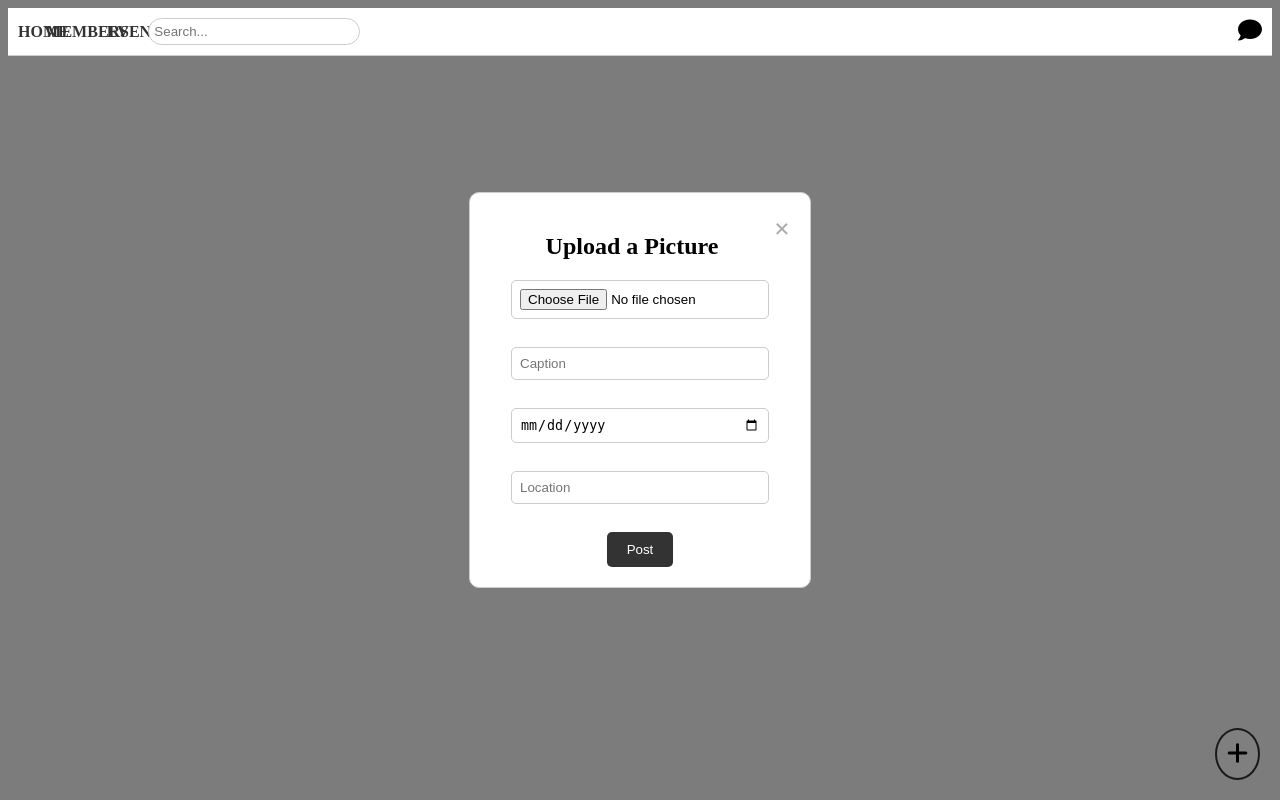
After one commit to danial-haris/git-exercise-tc4l-05, a Flask app: template templates/interface.html in a window 1280 px wide, after a click that opens the changed part. The commit adds this page. Run offline with Flask 3, Linux system fonts and the light colour scheme; the template is opened without the code that fills it, so the values that code supplies are empty.

Commit message:
reworked whole source code

```diff
--- /dev/null
+++ b/club_data.txt
@@ -0,0 +1,3 @@
+Drawing Club
+Music Club
+Music Club
--- /dev/null
+++ b/event.py
@@ -0,0 +1,26 @@
+from flask import Flask, render_template, request
+
+app = Flask(__name__)
+
+@app.route('/president-interface')
+def president_interface():
+    return render_template('president-interface.html')
+
+@app.route('/create_event')
+def create_event():
+    return render_template('event.html')
+
+@app.route('/submit_event', methods=['POST'])
+def submit_event():
+    event_name = request.form['eventName']
+    event_date = request.form['eventDate']
+    event_time = request.form['eventTime']
+    event_location = request.form['eventLocation']
+    event_description = request.form['eventDescription']
+
+    # Process the event information (e.g., save to a database)
+
+    return "Event created successfully!"
+
+if __name__ == '__main__':
+    app.run(debug=True)
--- /dev/null
+++ b/static/style2.css
@@ -0,0 +1,123 @@
+/* General Styles */
+body {
+    font-family: 'Times New Roman', Times, serif;
+    background-color: #f9f9f9;
+}
+
+header {
+    background-color: white;
+    padding: 10px;
+    border-bottom: 1px solid #ccc;
+    position: sticky;
+    top: 0;
+    z-index: 1000;
+}
+
+/* Navbar */
+.navbar {
+    display: flex;
+    align-items: center;
+    justify-content: space-between;
+}
+
+.nav-item {
+    margin-right: -900px;
+    font-weight: bold;
+    text-transform: uppercase;
+    font-size: 16px;
+    text-decoration: none;
+    color: #333;
+}
+
+.search-bar input {
+    padding: 5px;
+    width: 200px;
+    border: 1px solid #ccc;
+    border-radius: 20px;
+}
+
+/* Chat Icon */
+.chat-icon {
+    font-size: 24px;
+    cursor: pointer;
+}
+
+/* Main Section */
+main {
+    display: flex;
+    justify-content: center;
+    margin-top: 20px;
+}
+
+/* Post Upload Button */
+.post-upload {
+    position: fixed;
+    bottom: 20px;
+    right: 20px;
+}
+
+.upload-button {
+    border: 2px solid #333;
+    border-radius: 50%;
+    padding: 10px;
+    background-color: white;
+    font-size: 24px;
+    cursor: pointer;
+}
+
+.upload-button i {
+    font-size: 24px;
+}
+
+/* Modal Styles */
+.modal {
+    display: none; /* Hidden by default */
+    position: fixed;
+    z-index: 1;
+    left: 0;
+    top: 0;
+    width: 100%;
+    height: 100%;
+    background-color: rgba(0, 0, 0, 0.5);
+}
+
+.modal-content {
+    background-color: white;
+    margin: 15% auto;
+    padding: 20px;
+    border: 1px solid #ccc;
+    width: 300px;
+    border-radius: 10px;
+    text-align: center;
+}
+
+.close {
+    color: #aaa;
+    float: right;
+    font-size: 28px;
+    font-weight: bold;
+}
+
+.close:hover,
+.close:focus {
+    color: black;
+    cursor: pointer;
+}
+
+/* Form Inputs */
+.modal-content input {
+    width: 80%;
+    padding: 8px;
+    margin-bottom: 10px;
+    border: 1px solid #ccc;
+    border-radius: 5px;
+}
+
+.modal-content button {
+    padding: 10px 20px;
+    border: none;
+    background-color: #333;
+    color: white;
+    border-radius: 5px;
+    cursor: pointer;
+}
--- /dev/null
+++ b/templates/interface.html
@@ -0,0 +1,50 @@
+<!DOCTYPE html>
+<html lang="en">
+<head>
+    <meta charset="UTF-8">
+    <meta name="viewport" content="width=device-width, initial-scale=1.0">
+    <title>President Club Page</title>
+    <link rel="stylesheet" href="{{ url_for('static', filename='style2.css') }}">
+    <link rel="stylesheet" href="https://cdnjs.cloudflare.com/ajax/libs/font-awesome/6.0.0-beta3/css/all.min.css"> <!-- Font Awesome for icons -->
+</head>
+<body>
+    <header>
+        <nav class="navbar">
+            <a href="/" class="nav-item">Home</a>
+            <a href="/members" class="nav-item">Members</a>
+            <a href="/events" class="nav-item">Events</a>
+            <div class="search-bar">
+                <input type="text" placeholder="Search...">
+            </div>
+            <div class="chat-icon">
+                <i class="fas fa-comment"></i> <!-- Changed to chat icon -->
+            </div>
+        </nav>
+    </header>
+
+    <!-- Main Section -->
+    <main>
+        <section class="post-upload">
+            <button class="upload-button" onclick="document.getElementById('uploadModal').style.display='block'">
+                <i class="fas fa-plus"></i>
+            </button>
+        </section>
+    </main>
+
+    <!-- Upload Modal -->
+    <div class="modal" id="uploadModal">
+        <div class="modal-content">
+            <span class="close" onclick="document.getElementById('uploadModal').style.display='none'">&times;</span>
+            <h2>Upload a Picture</h2>
+            <form method="POST" action="/upload" enctype="multipart/form-data">
+                <input type="file" name="image" required><br><br>
+                <input type="text" name="caption" placeholder="Caption" required><br><br>
+                <input type="date" name="date" required><br><br>
+                <input type="text" name="location" placeholder="Location" required><br><br>
+                <button type="submit">Post</button>
+            </form>
+        </div>
+    </div>
+
+</body>
+</html>
```
Also changed, not shown: create_account.py (+44 -3 lines), president-interface.py (added, +44 -0 lines), static/style.css (+117 -113 lines), static/style3.css (added, +59 -0 lines), templates/event.html (added, +33 -0 lines), templates/index.html (+45 -32 lines), 1 other file.
